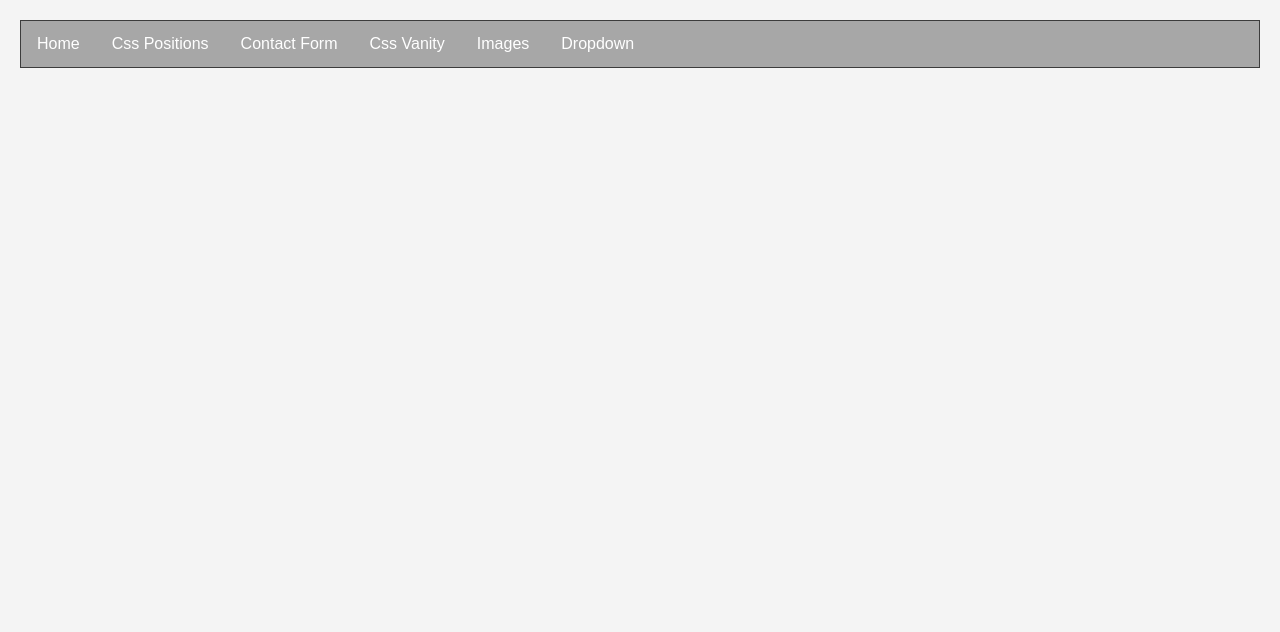
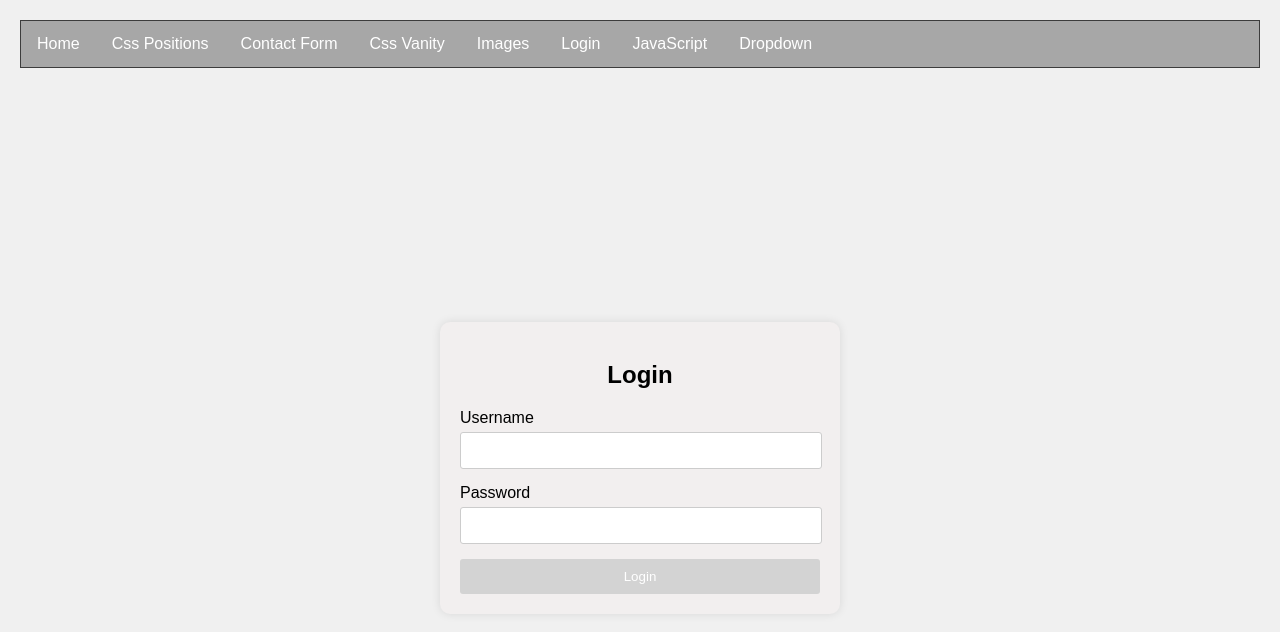
Before and after one commit to sayf-u-khan/Internship-Projects, a React (Create React App) app in the folder React/react-app/: page /login in a window 1280 px wide. Shown: the top 632 px of the page. Built offline with nearby package versions, Linux system fonts and the light colour scheme.

Commit message:
"Added new routes and components for Login and JavaScript pages, updated Layout component with new links and CSS styles"

```diff
--- a/React/react-app/src/App.js
+++ b/React/react-app/src/App.js
@@ -7,6 +7,8 @@ import ContactForm from './components/ContactForm';
 import CssDemo from './components/CssDemo';
 import CssVanity from './components/CssVanity';
 import ImagePage from './components/ImagePage';
+import Login from './components/login'
+import Javascript from './pages/Javascript';
 
 function App() {
     return (
@@ -18,6 +20,8 @@ function App() {
                     <Route path="/CssPositions" element={<CssDemo />} />
                     <Route path="/CssVanity" element={<CssVanity />} />
                     <Route path="/ImagePage" element={<ImagePage />} />
+                    <Route path="/login" element={<Login />} />
+                    <Route path="/javascript" element={<Javascript />} />
                 </Routes>
             </Layout>
         </Router>
--- /dev/null
+++ b/React/react-app/src/components/login.css
@@ -0,0 +1,59 @@
+body {
+    margin: 0;
+    font-family: Arial, sans-serif;
+    background-color: #f0f0f0;
+}
+
+.logincontainer {
+    display: flex;
+    justify-content: center;
+    align-items: center;
+    height: 100vh;
+}
+
+.login-form {
+    background-color: rgb(242, 239, 239);
+    padding: 20px 20px;
+    border-radius: 10px;
+    box-shadow: 0 0 10px rgba(0, 0, 0, 0.1);
+    width: 400px;
+    box-sizing: border-box;
+}
+
+h2 {
+    text-align: center;
+    margin-bottom: 20px;
+}
+
+.form-group {
+    margin-bottom: 15px;
+}
+
+label {
+    display: block;
+    margin-bottom: 5px;
+}
+
+input {
+    width: calc(100% - 20px);
+    padding: 10px;
+    border: 1px solid #ccc;
+    border-radius: 3px;
+}
+
+.loginbutton {
+    width: 100%;
+    padding: 10px;
+    background-color: #bc19c2;
+    color: white;
+    border: none;
+    border-radius: 3px;
+    cursor: pointer;
+    transition: background-color 0.3s ease, transform 0.2s ease;
+}
+
+.loginbutton:hover {
+    background-color: #b90fb1 !important;
+    transform: scale(1.05);
+    box-shadow: 0 4px 8px rgba(0, 0, 0, 0.2);
+}
--- /dev/null
+++ b/React/react-app/src/components/login.js
@@ -0,0 +1,24 @@
+import './login.css'
+
+const login = () => {
+    return (
+        <div className="logincontainer">
+            <div className="login-form">
+                <h2>Login</h2>
+                <form>
+                    <div className="form-group">
+                        <label htmlFor="username">Username</label>
+                        <input type="text" id="username" name="username" required />
+                    </div>
+                    <div className="form-group">
+                        <label htmlFor="password">Password</label>
+                        <input type="password" id="password" name="password" required />
+                    </div>
+                    <button className='loginbutton' type="submit">Login</button>
+                </form>
+            </div>
+        </div>
+    );
+};
+
+export default login;
--- /dev/null
+++ b/React/react-app/src/pages/Javascript.js
@@ -0,0 +1,9 @@
+function Javascript() {
+    return (
+        <div className="javascript">
+            <Javascript />
+        </div>
+    );
+}
+
+export default Javascript;
--- a/React/react-app/src/pages/Layout.css
+++ b/React/react-app/src/pages/Layout.css
@@ -55,3 +55,14 @@ ul {
   .dropdown:hover .dropdown-content {
     display: block;
   }
+
+  .grid-container {
+    display: grid;
+    grid-template-areas:
+        'header header'
+        'nav main aside'
+        'footer footer';
+    grid-template-columns: 1fr 3fr 1fr;
+    grid-template-rows: auto 1fr auto;
+    height: 100vh;
+}
--- a/React/react-app/src/pages/Layout.js
+++ b/React/react-app/src/pages/Layout.js
@@ -11,12 +11,14 @@ const Layout = ({ children }) => {
                     <li><Link to="/ContactForm">Contact Form</Link></li>
                     <li><Link to="/CssVanity">Css Vanity</Link></li>
                     <li><Link to="/ImagePage">Images</Link></li>
+                    <li><Link to="/login">Login</Link></li>
+                    <li><Link to="/javascipt">JavaScript</Link></li>
                     <li class="dropdown">
-                        <a href="#" class="dropbtn">Dropdown</a>
+                        <a href="." class="dropbtn">Dropdown</a>
                         <div class="dropdown-content">
-                        <a href="#">Link 1</a>
-                        <a href="#">Link 2</a>
-                        <a href="#">Link 3</a>
+                        <a href=".">Link 1</a>
+                        <a href=".">Link 2</a>
+                        <a href=".">Link 3</a>
                         </div>
                     </li>
                 </ul>
```
Also changed, not shown: React/react-app/src/components/javascript.js (added, +23 -0 lines), React/react-app/src/pages/Login.js (added, +9 -0 lines).
